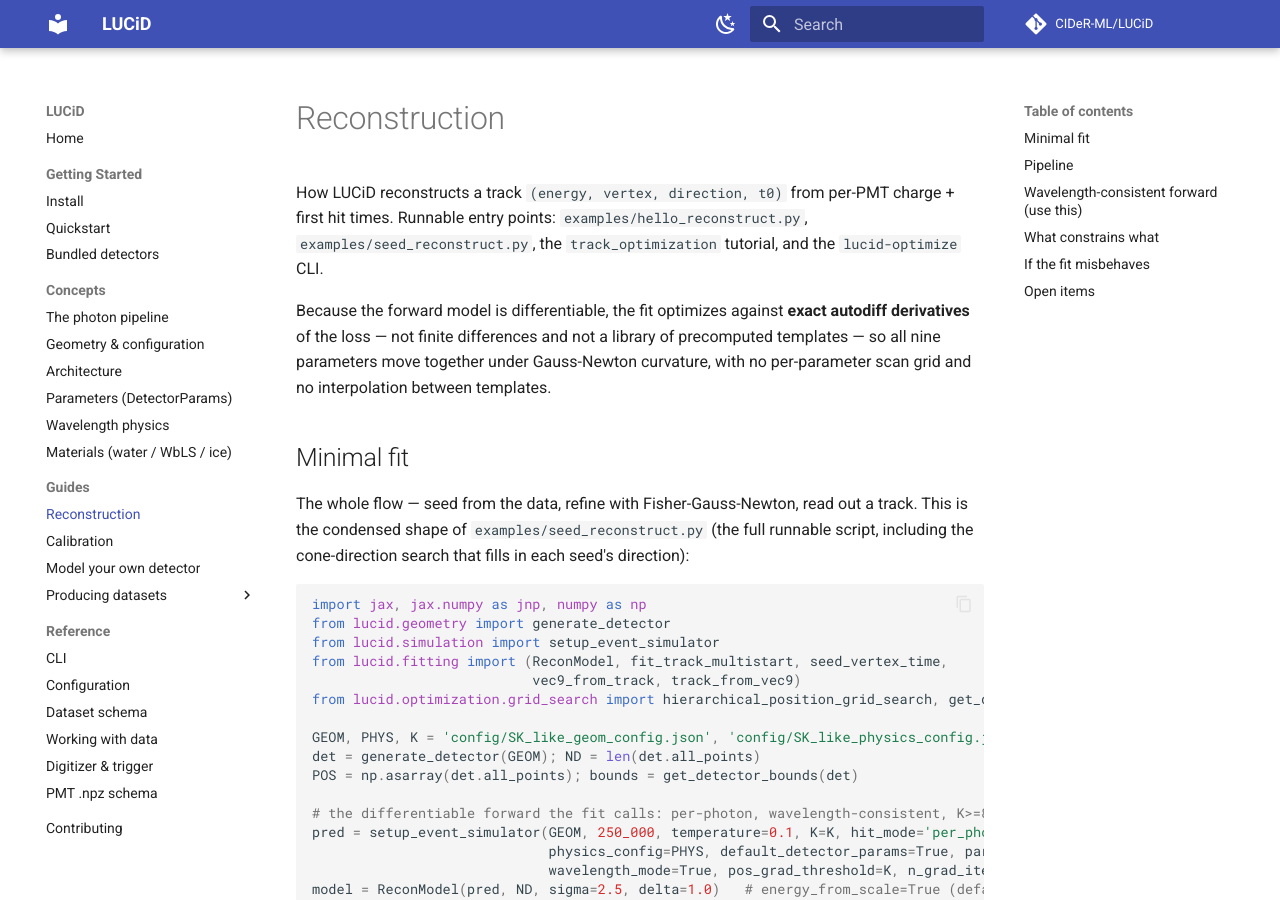
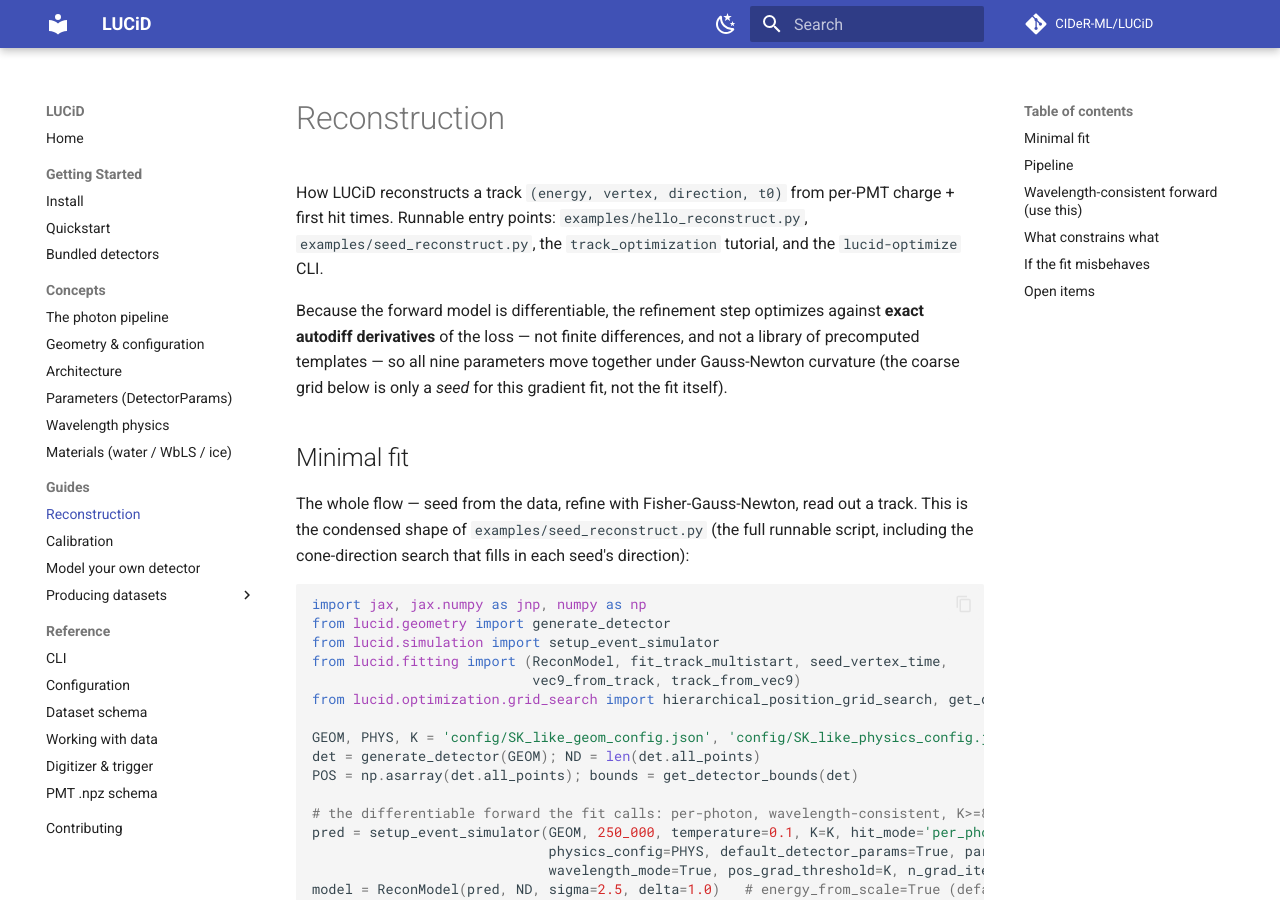
Before and after one commit to CIDeR-ML/LUCiD, an MkDocs documentation site: the page built from docs/guides/reconstruction.md, in a window 1280 px wide and 900 px high. Built offline with MkDocs 1.6.1 and Material for MkDocs 9.7.7, drawn with Linux system fonts in a browser that asks for light colours; comment, search, counter and statistics services are not loaded.

Commit message:
docs(reconstruction): clarify the gradient-fit pitch vs the grid seed
Co-Authored-By: Claude Fable 5 <noreply@anthropic.com>

```diff
--- a/docs/guides/reconstruction.md
+++ b/docs/guides/reconstruction.md
@@ -4,10 +4,10 @@ How LUCiD reconstructs a track `(energy, vertex, direction, t0)` from per-PMT ch
 hit times. Runnable entry points: `examples/hello_reconstruct.py`, `examples/seed_reconstruct.py`,
 the `track_optimization` tutorial, and the `lucid-optimize` CLI.
 
-Because the forward model is differentiable, the fit optimizes against **exact autodiff
-derivatives** of the loss — not finite differences and not a library of precomputed templates —
-so all nine parameters move together under Gauss-Newton curvature, with no per-parameter scan
-grid and no interpolation between templates.
+Because the forward model is differentiable, the refinement step optimizes against **exact
+autodiff derivatives** of the loss — not finite differences, and not a library of precomputed
+templates — so all nine parameters move together under Gauss-Newton curvature (the coarse grid
+below is only a *seed* for this gradient fit, not the fit itself).
 
 ## Minimal fit
 
```
